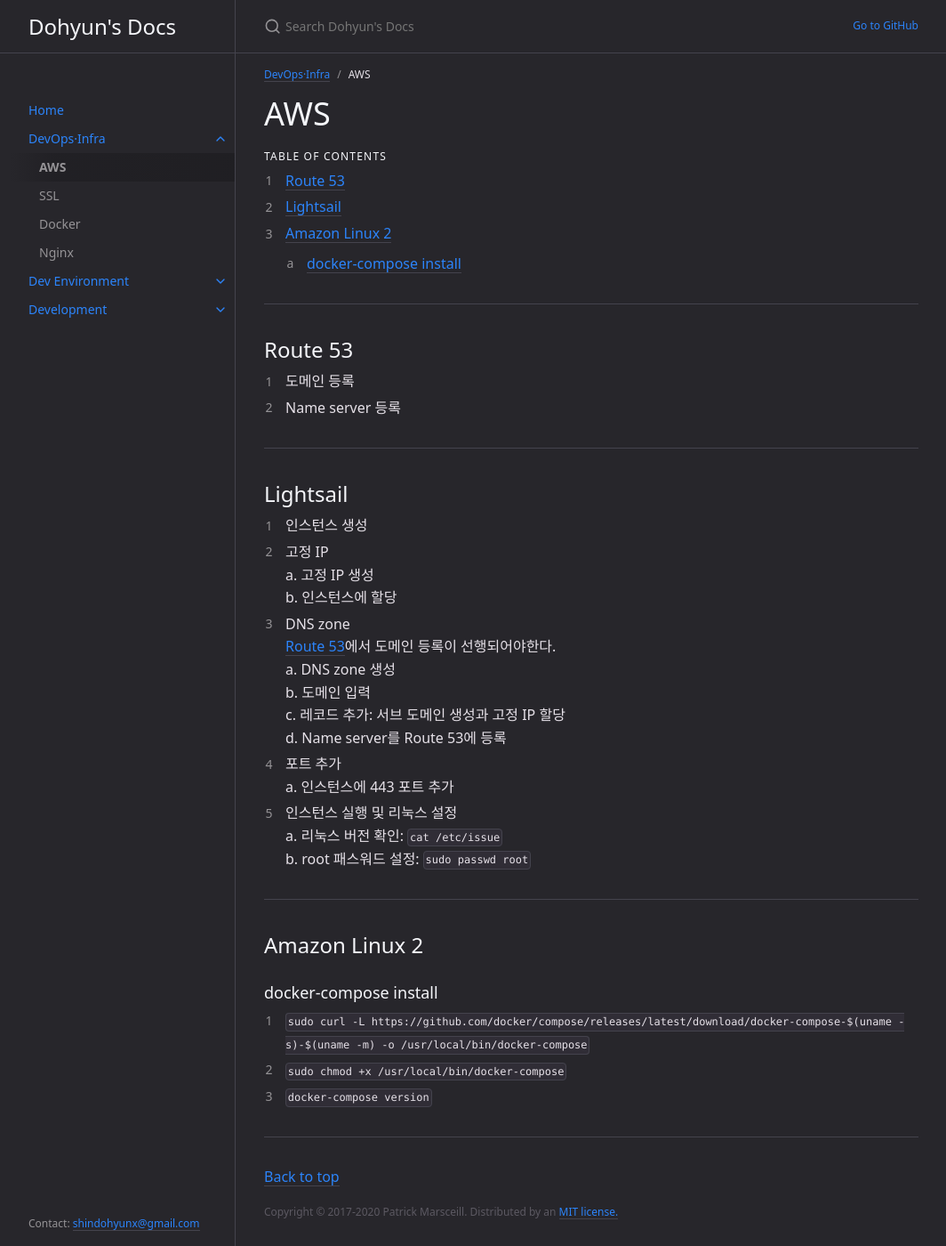
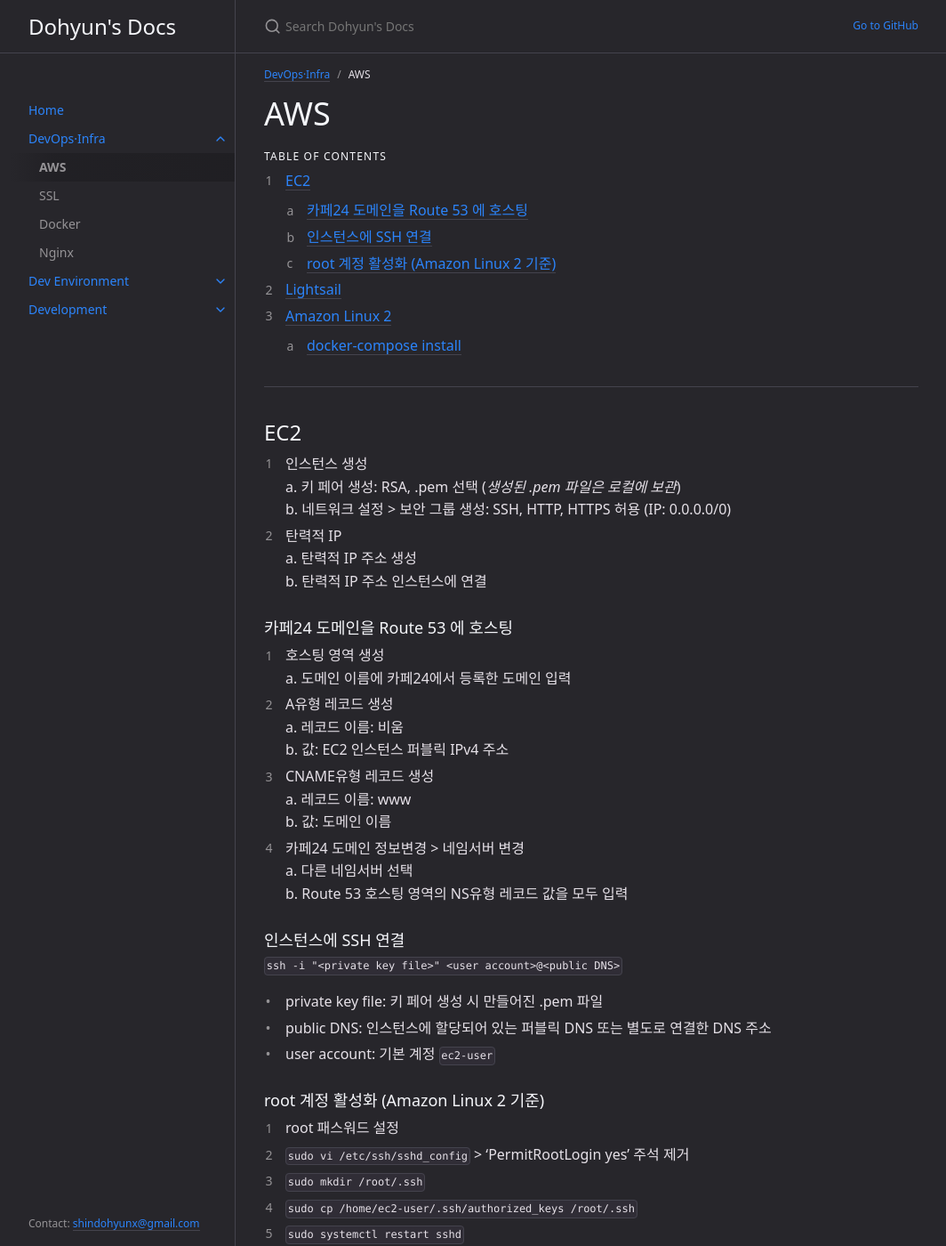
Before and after one commit to shindohyun/shindohyun.github.io, a Jekyll site: the page built from docs/devops-infra/aws.md, in a window 1280 px wide and 1400 px high. Shown: the whole window at 89% size, without its empty margins (107-1171 px from the left). Built offline with Jekyll 4.4.1, drawn with Linux system fonts in a browser that asks for light colours; some of the changed text lies outside the part shown.

Commit message:
[추가] AWS EC2 설정

```diff
--- a/docs/devops-infra/aws.md
+++ b/docs/devops-infra/aws.md
@@ -19,9 +19,39 @@
 
 ---
 
-## Route 53
-1. 도메인 등록
-2. Name server 등록
+## EC2
+1. 인스턴스 생성
+  a. 키 페어 생성: RSA, .pem 선택 (*생성된 .pem 파일은 로컬에 보관*)
+  b. 네트워크 설정 > 보안 그룹 생성: SSH, HTTP, HTTPS 허용 (IP: 0.0.0.0/0)
+2. 탄력적 IP
+  a. 탄력적 IP 주소 생성
+  b. 탄력적 IP 주소 인스턴스에 연결
+
+### 카페24 도메인을 Route 53 에 호스팅
+1. 호스팅 영역 생성
+  a. 도메인 이름에 카페24에서 등록한 도메인 입력
+2. A유형 레코드 생성
+  a. 레코드 이름: 비움
+  b. 값: EC2 인스턴스 퍼블릭 IPv4 주소
+3. CNAME유형 레코드 생성
+  a. 레코드 이름: www
+  b. 값: 도메인 이름
+4. 카페24 도메인 정보변경 > 네임서버 변경
+  a. 다른 네임서버 선택
+  b. Route 53 호스팅 영역의 NS유형 레코드 값을 모두 입력
+
+### 인스턴스에 SSH 연결
+`ssh -i "<private key file>" <user account>@<public DNS>`
+- private key file: 키 페어 생성 시 만들어진 .pem 파일
+- public DNS: 인스턴스에 할당되어 있는 퍼블릭 DNS 또는 별도로 연결한 DNS 주소
+- user account: 기본 계정 `ec2-user`
+
+### root 계정 활성화 (Amazon Linux 2 기준)
+1. root 패스워드 설정
+2. `sudo vi /etc/ssh/sshd_config` > 'PermitRootLogin yes' 주석 제거
+3. `sudo mkdir /root/.ssh`
+4. `sudo cp /home/ec2-user/.ssh/authorized_keys /root/.ssh`
+5. `sudo systemctl restart sshd`
 
 ---
 
@@ -31,20 +61,19 @@
   a. 고정 IP 생성
   b. 인스턴스에 할당
 3. DNS zone
-  [Route 53](#route-53)에서 도메인 등록이 선행되어야한다.
-  a. DNS zone 생성
-  b. 도메인 입력
-  c. 레코드 추가: 서브 도메인 생성과 고정 IP 할당
-  d. Name server를 Route 53에 등록
+  a. Route 53 에 도메인 등록
+  b. DNS zone 생성
+  c. 도메인 입력
+  d. 레코드 추가: 서브 도메인 생성과 고정 IP 할당
+  e. Name server를 Route 53에 등록
 4. 포트 추가
   a. 인스턴스에 443 포트 추가
-5. 인스턴스 실행 및 리눅스 설정
-  a. 리눅스 버전 확인: `cat /etc/issue`
-  b. root 패스워드 설정: `sudo passwd root`
 
 ---
 
 ## Amazon Linux 2
+- 버전 확인: `cat /etc/issue`
+- root 패스워드 설정: `sudo passwd root`
 
 ### docker-compose install
 1. `sudo curl -L https://github.com/docker/compose/releases/latest/download/docker-compose-$(uname -s)-$(uname -m) -o /usr/local/bin/docker-compose`
```
